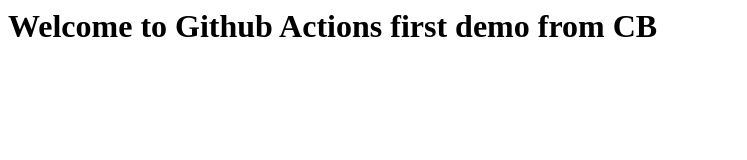
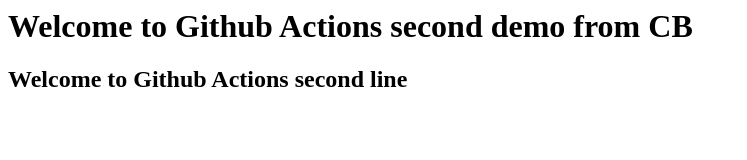
Before and after one commit to Cinjith/CB-Workflow, a plain HTML site: page index.html in a window 1280 px wide. Shown: the whole page, without its empty margins (0-747 px from the left). Drawn offline with Linux system fonts and the light colour scheme.

Commit message:
Update index.html

```diff
--- a/index.html
+++ b/index.html
@@ -1 +1,2 @@
-<h1>Welcome to Github Actions first demo from CB</h1>
+<h1>Welcome to Github Actions second demo from CB</h1>
+<h2>Welcome to Github Actions second line </h2>
```
